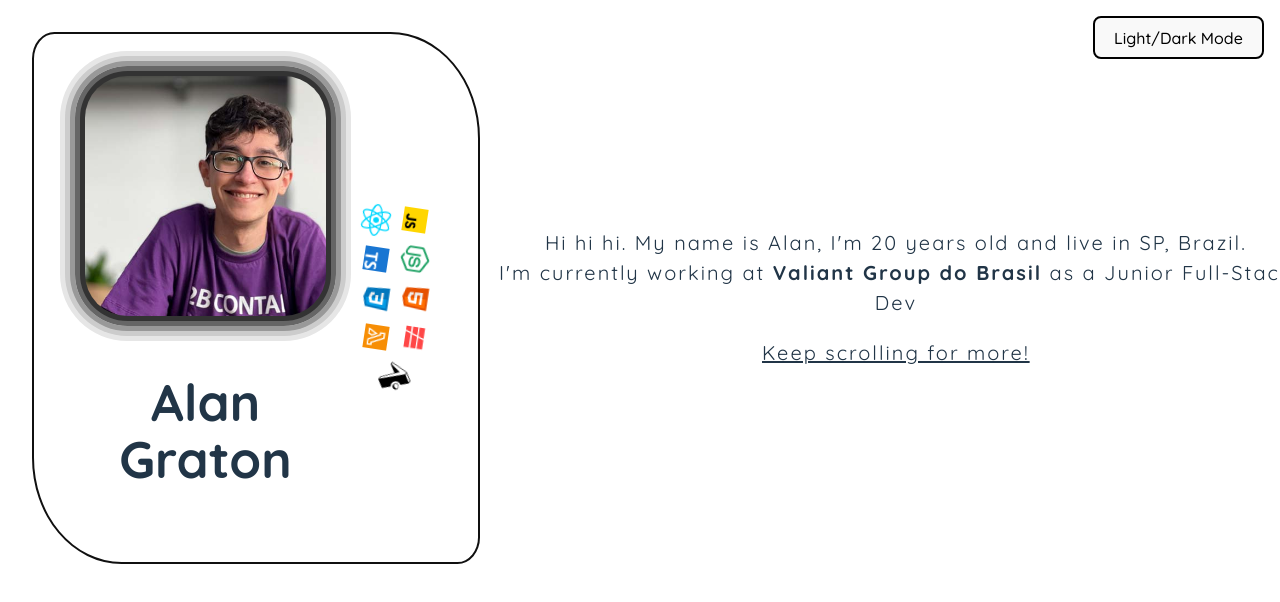
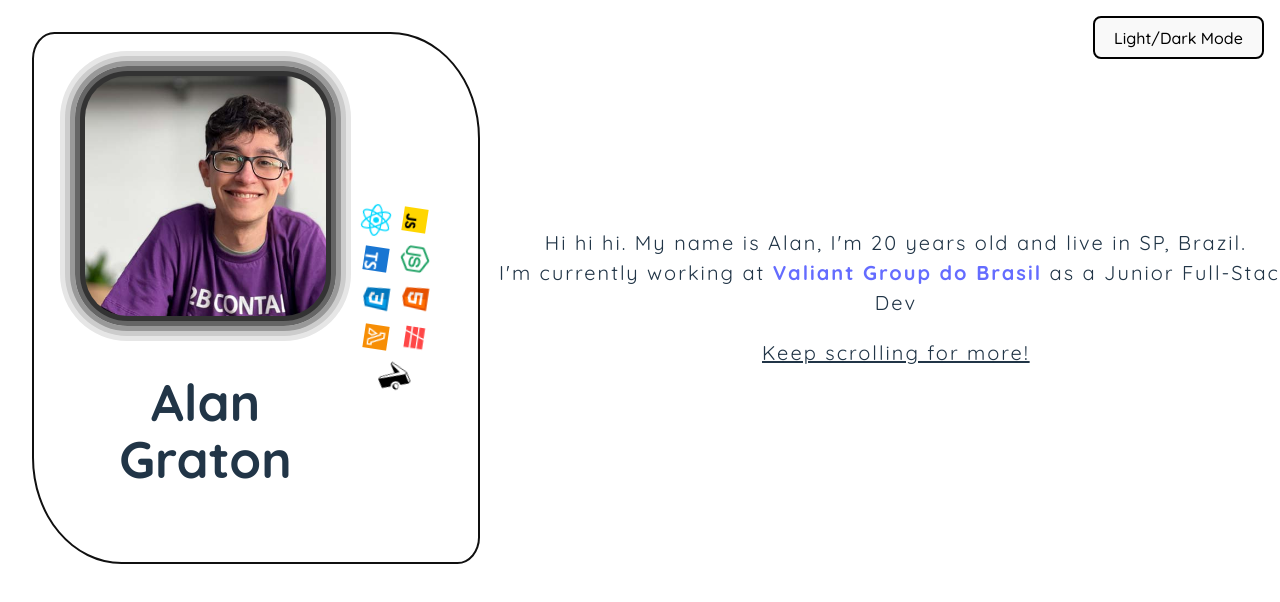
Before and after one commit to Alan-Graton/Portifolio-V2, a React (Vite) app: page / in a window 1280 px wide. Shown: the top 602 px of the page. Built offline with nearby package versions, Linux system fonts and the light colour scheme; a web font is replaced by a local one.

Commit message:
wi-feat: create separate component for Landing Page

```diff
--- a/src/App.css
+++ b/src/App.css
@@ -117,6 +117,18 @@
   text-decoration: underline;
 }
 
+.quick_presentation__company {
+  cursor: pointer;
+
+  transition: 0.2s;
+}
+
+.quick_presentation__company:hover {
+  color: #9E9EF4;
+
+  transition: 0.2s;
+}
+
 .badge_card img {
   width: 2rem;
   height: 2rem;
--- a/src/App.jsx
+++ b/src/App.jsx
@@ -2,63 +2,16 @@ import React from "react";
 
 import "./App.css";
 
-import react_logo from "./assets/react.svg";
-import javascript_logo from "./assets/javascript.svg";
-import typescript_logo from "./assets/typescript.svg";
-import nodeJS_logo from "./assets/node-js.svg";
-import css3_logo from "./assets/css3.svg";
-import html5_logo from "./assets/html-5.svg";
-import awslambda_logo from "./assets/awslambda.svg";
-import serverless_logo from "./assets/serverless.svg";
-import light_expo_logo from "./assets/light_expo.svg";
-import dark_expo_logo from "./assets/dark_expo.svg";
-import profile from "./assets/AlanGraton.jpg";
+import LandingPage from "./components/LandingPage/LandingPage";
 
 function App() {
-  const [cardHover, setCardHover] = React.useState(false);
-
   return (
     <>
       <div className="container">
         <div className="control_theme_div">
           <button className="control_theme_btn">Light/Dark Mode</button>
         </div>
-        <aside
-          className="presentation_card"
-          onMouseEnter={() => setCardHover(true)}
-          onMouseLeave={() => setCardHover(false)}
-        >
-          <div className="card_profile">
-            <a href="https://github.com/Alan-Graton" target="_blank">
-              <img src={profile} className="profile" alt="Vite logo" />
-            </a>
-            <h1>Alan Graton</h1>
-          </div>
-          <div className="badge_card">
-            <img src={react_logo} alt="React Logo" loading="lazy" />
-            <img src={javascript_logo} alt="JS Logo" loading="lazy" />
-            <img src={typescript_logo} alt="TS Logo" loading="lazy" />
-            <img src={nodeJS_logo} alt="Node-JS Logo" loading="lazy" />
-            <img src={css3_logo} alt="CSS3 Logo" loading="lazy" />
-            <img src={html5_logo} alt="HTML5 Logo" loading="lazy" />
-            <img src={awslambda_logo} alt="AWS Lambdas Logo" loading="lazy" />
-            <img src={serverless_logo} alt="Serverless Logo" loading="lazy" />
-            <img
-              src={!cardHover ? light_expo_logo : dark_expo_logo}
-              alt="Expo Logo"
-              loading="lazy"
-            />
-          </div>
-        </aside>
-        <aside className="presentation_text">
-          <p className="quick_presentation_text">
-            Hi hi hi. My name is Alan, I'm 20 years old and live in SP, Brazil.
-            <br />
-            I'm currently working at <strong>Valiant Group do Brasil</strong> as
-            a Junior Full-Stack Dev
-          </p>
-          <p className="keep_scrolling_text">Keep scrolling for more!</p>
-        </aside>
+        <LandingPage />
       </div>
     </>
   );
--- /dev/null
+++ b/src/components/LandingPage/LandingPage.jsx
@@ -0,0 +1,65 @@
+import React from "react";
+
+import react_logo from "../../assets/react.svg";
+import javascript_logo from "../../assets/javascript.svg";
+import typescript_logo from "../../assets/typescript.svg";
+import nodeJS_logo from "../../assets/node-js.svg";
+import css3_logo from "../../assets/css3.svg";
+import html5_logo from "../../assets/html-5.svg";
+import awslambda_logo from "../../assets/awslambda.svg";
+import serverless_logo from "../../assets/serverless.svg";
+import light_expo_logo from "../../assets/light_expo.svg";
+import dark_expo_logo from "../../assets/dark_expo.svg";
+import profile from "../../assets/AlanGraton.jpg";
+
+import "./LandingPage.scss";
+
+export default function LandingPage() {
+  const [cardHover, setCardHover] = React.useState(false);
+
+  return (
+    <>
+      <aside
+        className="presentation_card"
+        onMouseEnter={() => setCardHover(true)}
+        onMouseLeave={() => setCardHover(false)}
+      >
+        <div className="card_profile">
+          <a href="https://github.com/Alan-Graton" target="_blank">
+            <img src={profile} className="profile" alt="Vite logo" />
+          </a>
+          <h1>Alan Graton</h1>
+        </div>
+        <div className="badge_card">
+          <img src={react_logo} alt="React Logo" loading="lazy" />
+          <img src={javascript_logo} alt="JS Logo" loading="lazy" />
+          <img src={typescript_logo} alt="TS Logo" loading="lazy" />
+          <img src={nodeJS_logo} alt="Node-JS Logo" loading="lazy" />
+          <img src={css3_logo} alt="CSS3 Logo" loading="lazy" />
+          <img src={html5_logo} alt="HTML5 Logo" loading="lazy" />
+          <img src={awslambda_logo} alt="AWS Lambdas Logo" loading="lazy" />
+          <img src={serverless_logo} alt="Serverless Logo" loading="lazy" />
+          <img
+            src={!cardHover ? light_expo_logo : dark_expo_logo}
+            alt="Expo Logo"
+            loading="lazy"
+          />
+        </div>
+      </aside>
+      <aside className="presentation_text">
+        <p className="quick_presentation_text">
+          Hi hi hi. My name is Alan, I'm 20 years old and live in SP, Brazil.
+          <br />
+          I'm currently working at{" "}
+          <a href="https://valiantgroup.com.br/" target="_blank">
+            <strong className="quick_presentation__company">
+              Valiant Group do Brasil
+            </strong>
+          </a>{" "}
+          as a Junior Full-Stack Dev
+        </p>
+        <p className="keep_scrolling_text">Keep scrolling for more!</p>
+      </aside>
+    </>
+  );
+}
```
Also changed, not shown: src/components/LandingPage/LandingPage.scss (added).
